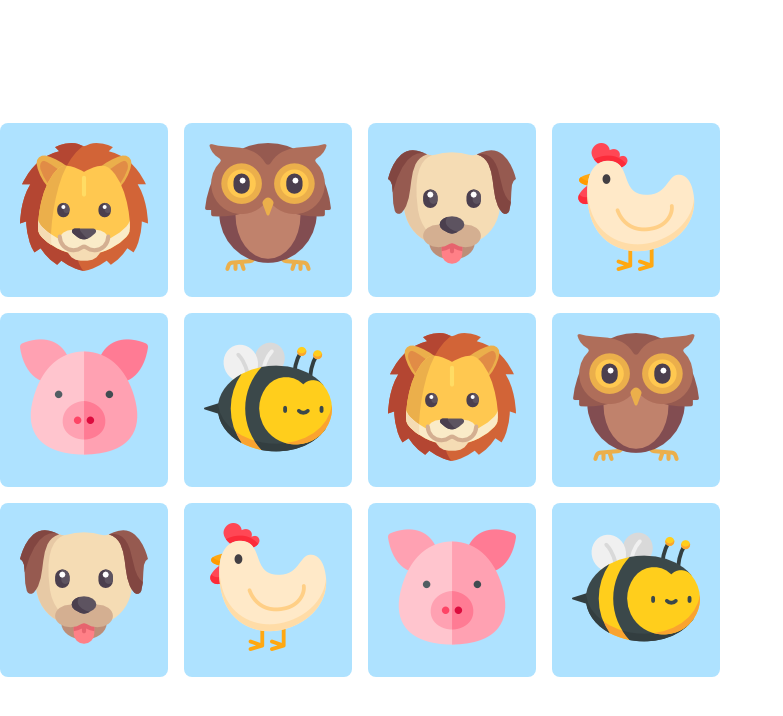
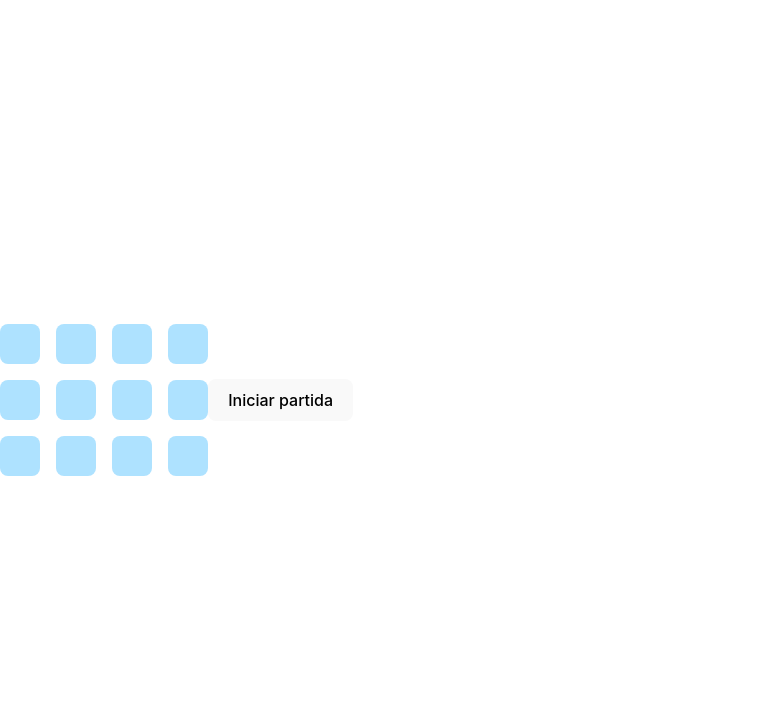
Before and after one commit to quiqueciria/memory_aplication_2, a website built with Vite: page index.html in a window 1280 px wide. Shown: the whole page, without its empty margins (0-783 px from the left). Built offline with nearby package versions, Linux system fonts and the light colour scheme.

Commit message:
Added card shuffe

```diff
--- a/index.html
+++ b/index.html
@@ -9,6 +9,7 @@
   </head>
   <body>
     <div id="principal" class="principal"></div>
+    <button id="iniciarPartidaButton">Iniciar partida</button>
   </body>
   <script type="module" src="/src/main.ts"></script>
 </html>
--- a/src/main.ts
+++ b/src/main.ts
@@ -1,17 +1,5 @@
 import { infoCartas } from "./datos";
 import { InfoCarta } from "./modelo";
-
-// const imgElement = document.getElementById("leon") as HTMLImageElement;
-
-// imgElement.addEventListener("click", () => {
-//   imgElement.src = "/src/imgs/2.png";
-// });
-
-// const imgElementGato = document.getElementById("gato") as HTMLImageElement;
-
-// imgElementGato.addEventListener("click", () => {
-//   imgElementGato.src = "/src/imgs/3.png";
-// });
 
 document.addEventListener("DOMContentLoaded", () => {
   pintarListaAnimales(infoCartas);
@@ -23,20 +11,53 @@ const crearContenedor = (nombreClase: string): HTMLDivElement => {
   listaAnimales.id = nombreClase;
   return listaAnimales;
 };
+// Barajar el array cartas:InfoCarta
+const barajarCartas = (cartas: InfoCarta[]) => {
+  let arrayCopy = [...cartas];
+  for (let i = arrayCopy.length - 1; i > 0; i--) {
+    const j = Math.floor(Math.random() * (i + 1));
+    [arrayCopy[i], arrayCopy[j]] = [arrayCopy[j], arrayCopy[i]];
+  }
+  return arrayCopy;
+};
 
+// Elegir el div del html
 const pintarListaAnimales = (listaAnimales: InfoCarta[]): void => {
   const appDiv = document.getElementById("principal");
+  // Crear el container dentro del div
   if (appDiv && appDiv instanceof HTMLDivElement) {
     const crearDivAnimales = crearContenedor("Animales");
     appDiv.appendChild(crearDivAnimales);
-    listaAnimales.forEach((animal) => {
+
+    // Le asignamos el array listaAnimales a una costante para pasarle el método forEach
+    const cartasBarajadas = barajarCartas(listaAnimales);
+
+    // Recorrer el array y crear el div por cada animal
+    cartasBarajadas.forEach((animal) => {
       const divAnimal = crearContenedor("animal");
-      divAnimal.innerHTML = `<img src="${animal.imagen}" />`;
       divAnimal.className = "grid-item";
       divAnimal.id = `${animal.idFoto}`;
+
+      // Asignar el evento de click
+      divAnimal.addEventListener("click", () => {
+        divAnimal.innerHTML = `<img src="${animal.imagen}" />`;
+      });
+
+      // Asignárselo al contenedor
       crearDivAnimales.appendChild(divAnimal);
     });
   } else {
     console.error("No se encontro el elemento");
   }
 };
+
+// Reset tablero
+
+// Botón iniciar partida
+const botonInciar = document.getElementById("iniciarPartidaButton");
+
+if (botonInciar) {
+  botonInciar.addEventListener("click", () => {
+    console.log("funciona!"), pintarListaAnimales;
+  });
+}
```
